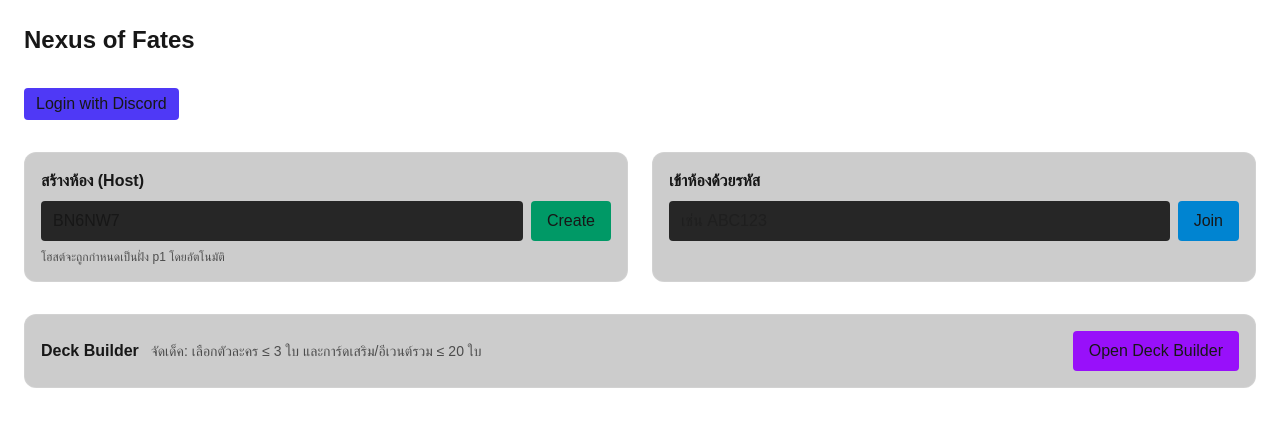
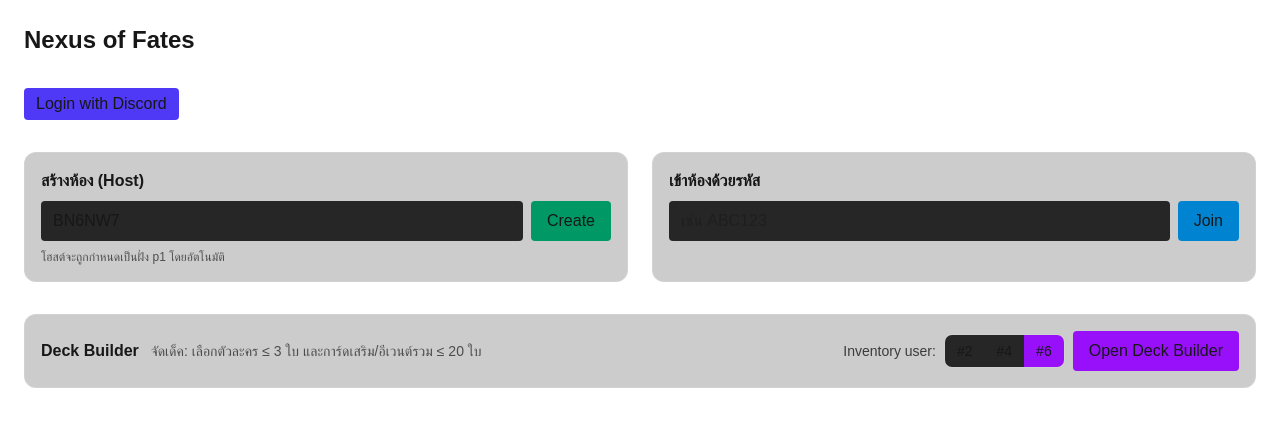
Before and after one commit to FoxGy2547/Nexus-of-Fates, a Next.js app: page / in a window 1280 px wide. Shown: the top 426 px of the page. Built offline with nearby package versions, Linux system fonts and the light colour scheme; no server answers.

Commit message:
patch 0.2

```diff
--- a/src/app/api/game/route.ts
+++ b/src/app/api/game/route.ts
@@ -602,21 +602,37 @@ export async function POST(req: Request) {
         const uid = String(user?.userId || body.userId || "");
         if (!uid) throw new Error("Missing userId");
 
-        // ถ้ายังไม่มีที่นั่ง -> จับนั่งลงที่ว่าง (p1 ก่อน, ไม่งั้น p2)
+        // หาเก้าอี้ของคนนี้ก่อน
         let s = sideOf(room, uid);
+
+        // ยังไม่มีที่นั่ง -> ให้นั่งลงที่ว่างก่อน (p1 ก่อน p2)
         if (!s) {
           const seatUser: PlayerInfo = user ?? { userId: uid, name: null, avatar: null };
+
           if (!room.players.p1) { room.players.p1 = seatUser; s = "p1"; }
           else if (!room.players.p2) { room.players.p2 = seatUser; s = "p2"; }
-          else { throw new Error("Room is full"); }
+          else if (room.mode === "lobby") {
+            // ทั้งสองฝั่งมีคนแล้ว แต่ยังอยู่ใน lobby:
+            // อนุญาต "ยึดเก้าอี้ที่ยังไม่ ready"
+            if (!room.ready.p1) { room.players.p1 = seatUser; s = "p1"; }
+            else if (!room.ready.p2) { room.players.p2 = seatUser; s = "p2"; }
+            else {
+              // ทั้งสองฝั่ง ready แล้ว ถึงค่อยถือว่าเต็ม
+              throw new Error("Room is full");
+            }
+          } else {
+            // ไม่ใช่ lobby แล้ว ห้ามยึด
+            throw new Error("Room is full");
+          }
         } else {
-          if (user) room.players[s] = user; // sync ชื่อ/รูป
+          // มีเก้าอี้อยู่แล้ว อัปเดตชื่อ/รูปให้ตรงล่าสุด
+          if (user) room.players[s] = user;
         }
 
         // ทำเครื่องหมายพร้อม
         room.ready[s] = true;
 
-        // เริ่มเกมเมื่อครบ
+        // เริ่มเกมเมื่อครบ 2 ฝั่ง
         if (room.ready.p1 && room.ready.p2 && room.mode !== "play") {
           await startGame(room);
         }
--- a/src/app/page.tsx
+++ b/src/app/page.tsx
@@ -88,6 +88,10 @@ export default function Home() {
 
   const [createCode, setCreateCode] = useState<string>(randRoom());
   const [joinCode, setJoinCode] = useState<string>("");
+
+  // user id ที่ใช้กับ Deck Builder (เป็น id จากตาราง users ใน DB)
+  // ใส่ค่าเริ่มต้นเป็น 6 ตามข้อมูลที่มีตอนนี้ (2,4,6)
+  const [invUserId, setInvUserId] = useState<number>(6);
 
   const user: PlayerInfo = useMemo(() => {
     const id = stableUserId(session);
@@ -209,15 +213,33 @@ export default function Home() {
 
       {/* deck builder entry */}
       <section className="rounded-xl border border-white/10 p-4 bg-black/20">
-        <div className="flex items-center gap-3">
+        <div className="flex flex-wrap items-center gap-3">
           <div className="font-semibold">Deck Builder</div>
           <span className="text-sm opacity-70">
             จัดเด็ค: เลือกตัวละคร ≤ 3 ใบ และการ์ดเสริม/อีเวนต์รวม ≤ 20 ใบ
           </span>
-          <div className="ml-auto">
+
+          {/* เลือก user id (inventory owner) แบบมินิมอล */}
+          <div className="ml-auto flex items-center gap-2">
+            <label className="text-sm opacity-80">Inventory user:</label>
+            <div className="inline-flex rounded-lg overflow-hidden border border-white/10">
+              {[2, 4, 6].map((id) => (
+                <button
+                  key={id}
+                  onClick={() => setInvUserId(id)}
+                  className={[
+                    "px-3 py-1.5 text-sm",
+                    invUserId === id ? "bg-purple-600" : "bg-neutral-800 hover:bg-neutral-700",
+                  ].join(" ")}
+                >
+                  #{id}
+                </button>
+              ))}
+            </div>
+
             <button
               className="px-4 py-2 rounded bg-purple-600 hover:bg-purple-500"
-              onClick={() => router.push("/deck-builder")}
+              onClick={() => router.push(`/deck-builder?userId=${invUserId}`)}
             >
               Open Deck Builder
             </button>
```
